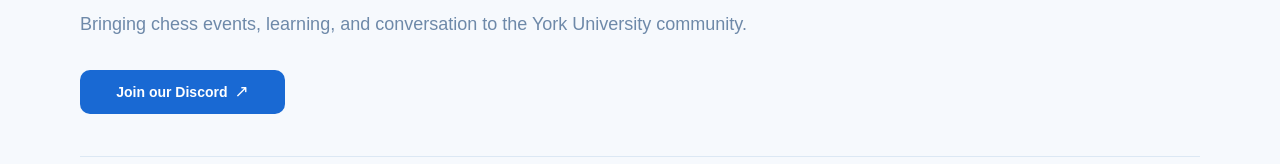
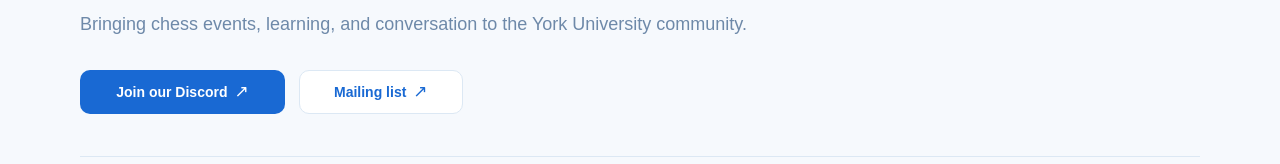
Before and after one commit to ChessBlitz-YorkU/ClubWebsite, a React (Vite) app: page / in a window 1280 px wide. Shown: the part 209-373 px from the top of the page. Built offline with nearby package versions, Linux system fonts and the light colour scheme.

Commit message:
add mailing list button

```diff
--- a/src/App.tsx
+++ b/src/App.tsx
@@ -11,6 +11,7 @@
 const clubLinks = {
   instagram: 'https://www.instagram.com/yorkuchess/',
   discord: 'https://discord.gg/VsJAdbvyEq',
+  mailingList: 'https://docs.google.com/forms/d/e/1FAIpQLSfbBhQen9DcdJJAIvWTOmQQ7Ez9PE1bLb8dB_sy75F_LBmELg/viewform',
   yuConnectHome: 'https://yuconnect.yorku.ca/feeds?type=club&type_id=35476&tab=home',
   yuConnectAbout: 'https://yuconnect.yorku.ca/feeds?type=club&type_id=35476&tab=about',
   chessCom: 'https://www.chess.com/club/chessblitz-yorku',
@@ -102,6 +103,7 @@
           <p className="mt-[22px] text-[18px] leading-[1.5] text-muted max-[700px]:text-base">Bringing chess events, learning, and conversation to the York University community.</p>
           <div className="mt-8 flex gap-[14px] max-[480px]:flex-wrap">
             <a className={`inline-flex min-h-11 min-w-[205px] items-center justify-center gap-[7px] rounded-[10px] border border-transparent bg-button px-[34px] text-sm font-bold whitespace-nowrap text-white transition-colors hover:bg-link-hover max-[480px]:flex-1 ${focusRing}`} href={clubLinks.discord} target="_blank" rel="noopener noreferrer">Join our Discord <Arrow diagonal /></a>
+            <a className={`inline-flex min-h-11 items-center justify-center gap-[7px] rounded-[10px] border border-line bg-surface px-[34px] text-sm font-bold whitespace-nowrap text-link transition-colors hover:border-link hover:text-link-hover max-[480px]:flex-1 ${focusRing}`} href={clubLinks.mailingList} target="_blank" rel="noopener noreferrer">Mailing list <Arrow diagonal /></a>
           </div>
         </section>
 
```
